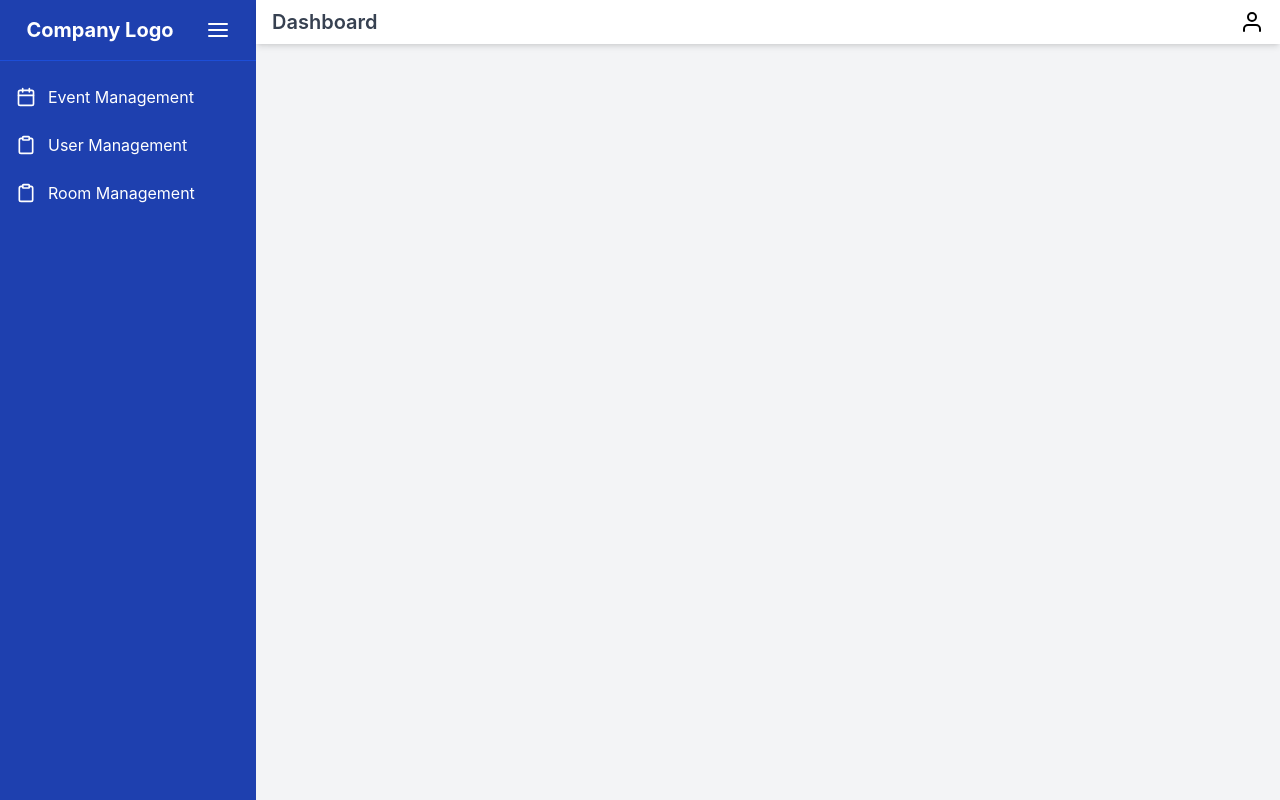
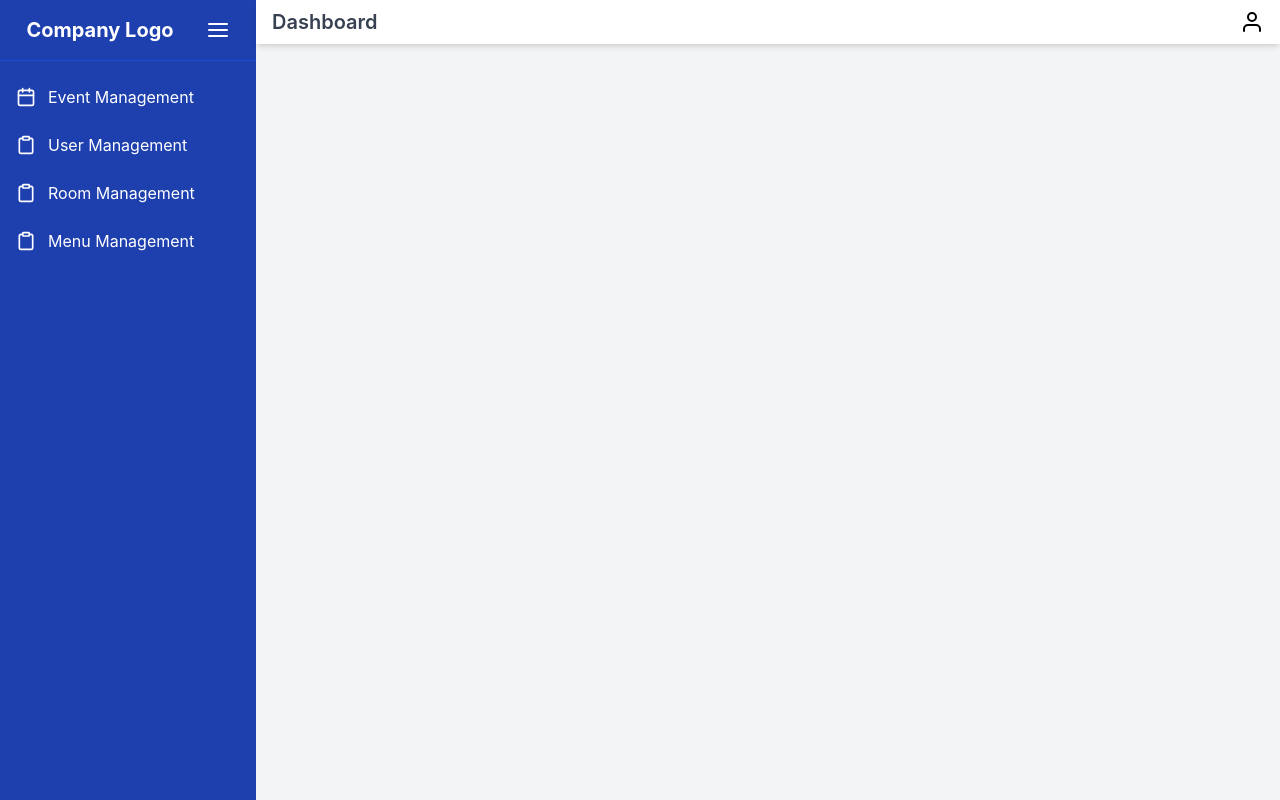
Before and after one commit to urbadiv/hotel-management-system-frontend, a React (Create React App) app: page /admin in a window 1280 px wide. Built offline with nearby package versions, Linux system fonts and the light colour scheme; sample sign-in values are in the browser's storage.

Commit message:
add menu management for admin layout

```diff
--- a/src/App.js
+++ b/src/App.js
@@ -34,6 +34,7 @@
                                     <Route path="/profile" element={<Profile />} />
                                     <Route path="/users" element={<UserTable />} />
                                     <Route path="/rooms" element={<RoomManagement />} />
+                                    <Route path="/menuItem" element={<MenuManagement />} />
                                     {/* Add other admin-specific routes here */}
                                 </Routes>
                             </AdminLayout>
--- a/src/components/AdminLayout.js
+++ b/src/components/AdminLayout.js
@@ -54,6 +54,13 @@
                             <FiClipboard className="text-xl" />
                             {isSidebarOpen && <span className="ml-3">Room Management</span>}
                         </a>
+                    </Link><Link to="/admin/menuItem">
+                        <a
+                            className="flex items-center px-4 py-2 hover:bg-blue-700 transition"
+                        >
+                            <FiClipboard className="text-xl" />
+                            {isSidebarOpen && <span className="ml-3">Menu Management</span>}
+                        </a>
                     </Link>
                     {/* Add more links as needed */}
                 </nav>
```
